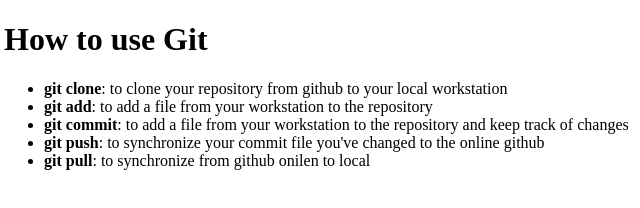
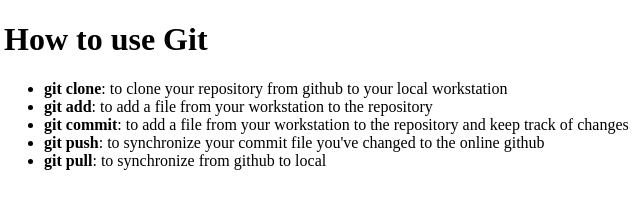
Before and after one commit to distephano30/git_learning, a plain HTML site: page index.html in a window 1280 px wide. Shown: the full height of the page, 4-644 px from the left. Drawn offline with Linux system fonts and the light colour scheme.

Commit message:
othotgraph correction

```diff
--- a/index.html
+++ b/index.html
@@ -13,7 +13,7 @@
         <li><b>git add</b>: to add a file from your workstation to the repository</li>
         <li><b>git commit</b>: to add a file from your workstation to the repository and keep track of changes</li>
         <li><b>git push</b>: to synchronize your commit file you've changed to the online github</li>
-        <li><b>git pull</b>: to synchronize from github onilen to local </li>
+        <li><b>git pull</b>: to synchronize from github to local </li>
     </ul>
 </body>
 </html>
```
